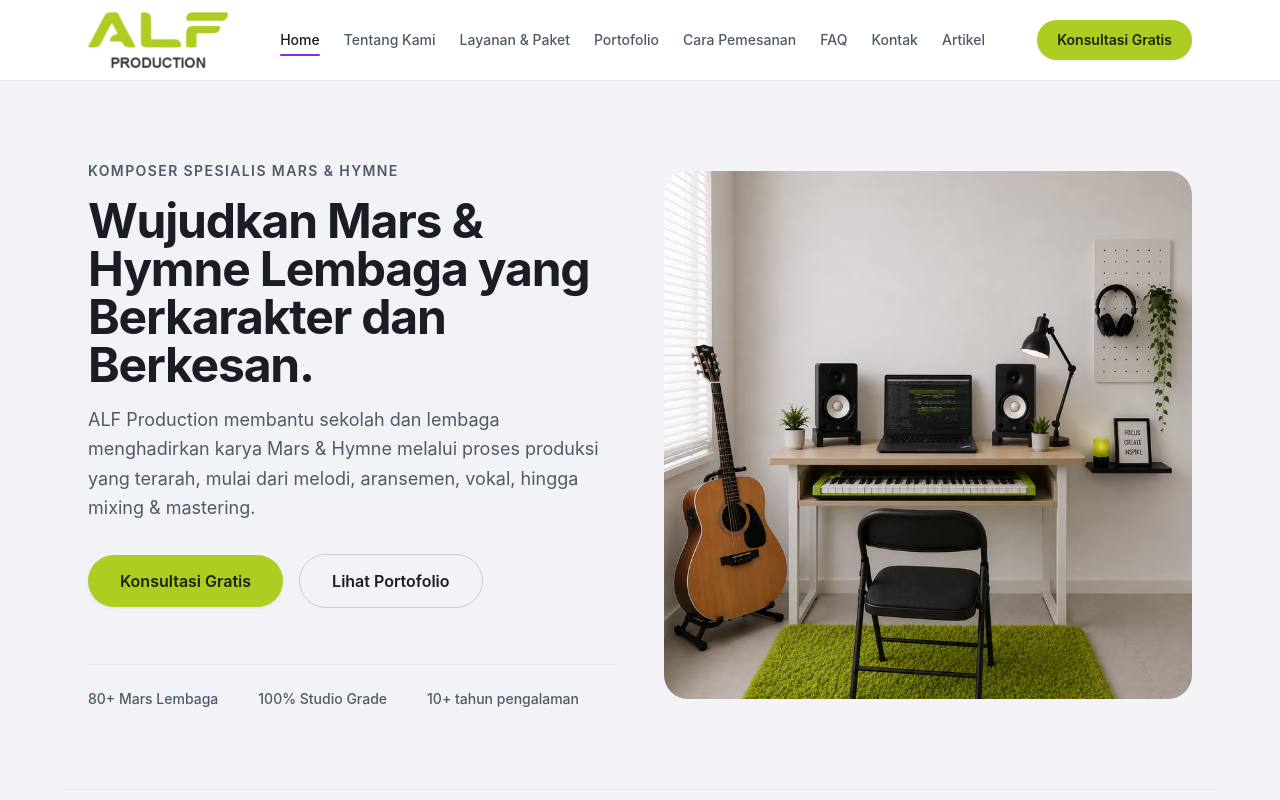
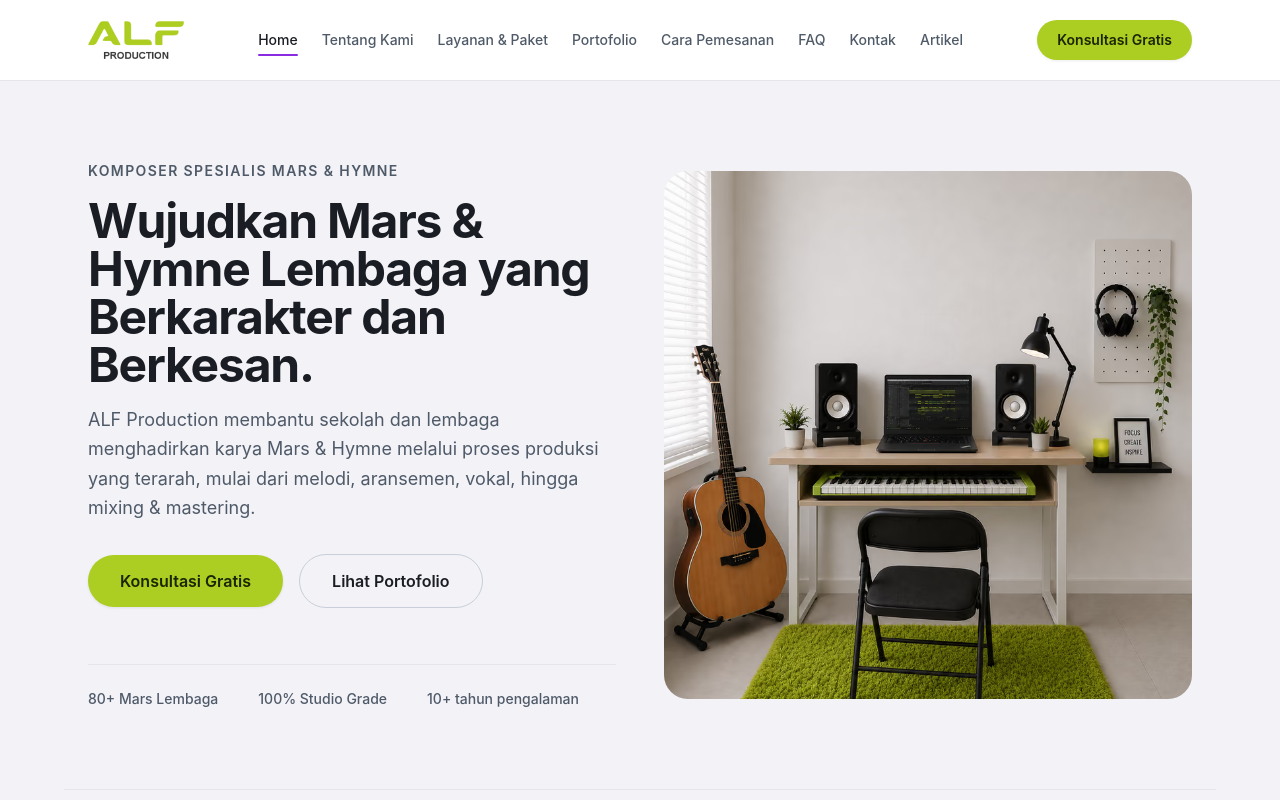
Before and after one commit to tukangoding/alfproduction.id, a Nuxt app: page / in a window 1280 px wide. Shown: the top 800 px of the page. Built offline with nearby package versions, Linux system fonts and the light colour scheme.

Commit message:
edit logo navbar

```diff
--- a/components/AppHeader.vue
+++ b/components/AppHeader.vue
@@ -50,9 +50,9 @@ function onKeydown(event: KeyboardEvent) {
         <img
           :src="brand.logo"
           :alt="brand.name"
-          width="64"
-          height="64"
-          class="h-14 w-auto object-contain"
+          width="128"
+          height="128"
+          class="w-20 object-contain sm:w-24"
         />
       </NuxtLink>
 
```
